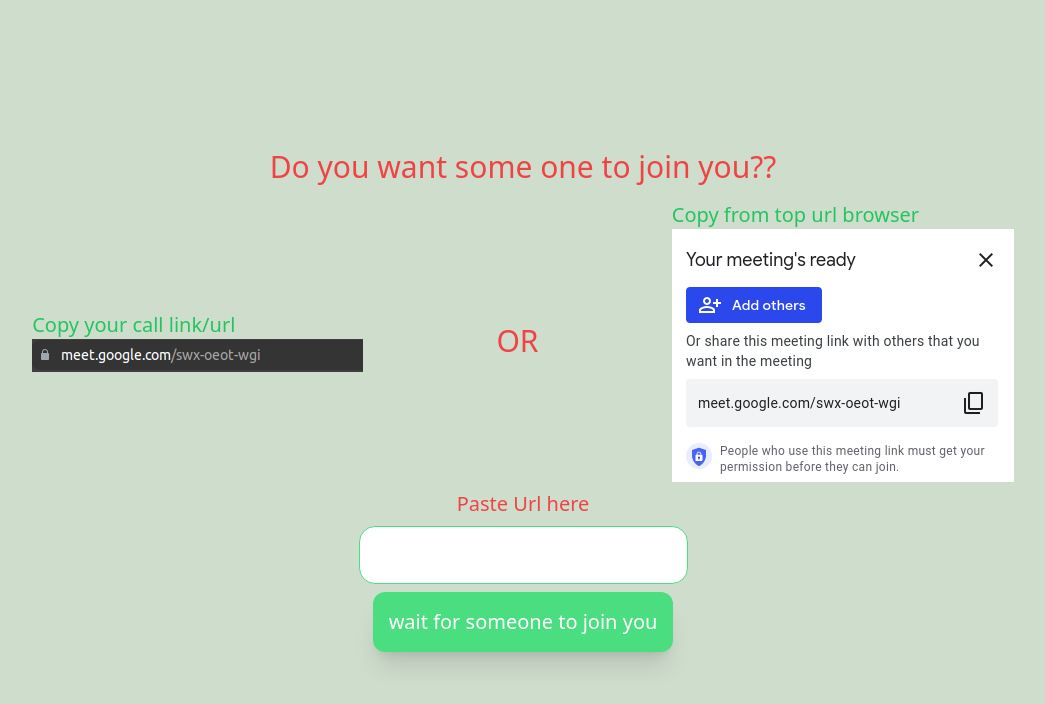
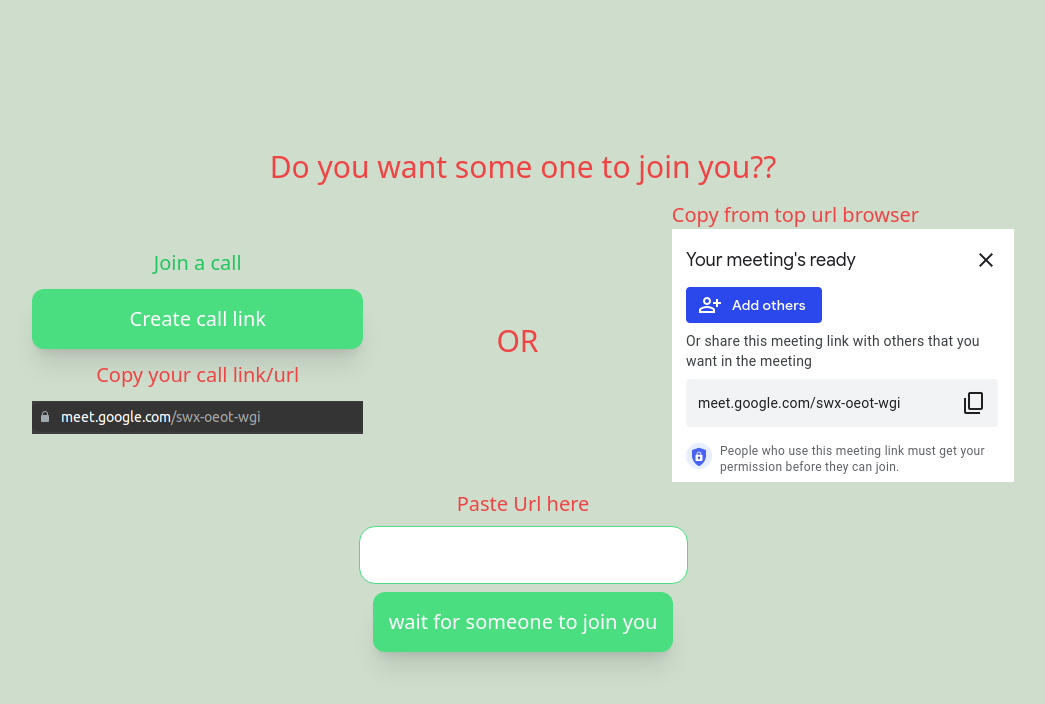
Before and after one commit to Abdullahi-design/tiredworld, a Next.js app: page /connection in a window 1280 px wide. Shown: the top 704 px of the page, without its empty margins (117-1162 px from the left). Built offline with nearby package versions, Linux system fonts and the light colour scheme.

Commit message:
creating google call link

```diff
--- a/pages/connection.tsx
+++ b/pages/connection.tsx
@@ -9,13 +9,17 @@
         <h1 className='text-red-500 md:text-3xl text-2xl text-center sm:pt-0 py-4'>Do you want some one to join you??</h1>
         <div className=' md:px-auto px-4 w-full'>
             <div className='md:flex md:justify-evenly block justify-center items-center w-full'>
-                <div>
-                    <h2 className='text-green-500 text-xl'>Copy your call link/url</h2>
+                <div className=' text-center'>
+                    <h2 className='text-green-500 text-xl pb-3'>Join a call</h2>
+                    <a href="http://meet.google.com/new" target='_blank'>
+                        <button className='bg-green-400 text-white md:p-4 p-2 rounded-xl shadow-xl text-xl w-full'>Create call link</button>
+                    </a>
+                    <h2 className='text-red-500 text-xl py-3'>Copy your call link/url</h2>
                     <Image src={navUrl} alt="" />
                 </div>
                 <p className='text-red-500 md:text-3xl text-2xl text-center'>OR</p>
                 <div>
-                    <p className='text-green-500 text-xl'>Copy from top url browser</p>
+                    <p className='text-red-500 text-xl'>Copy from top url browser</p>
                     <Image src={mainUrl} alt="" />
                 </div>
             </div>
@@ -25,7 +29,7 @@
                     <p className='text-red-500 text-xl'>Paste Url here</p>
                     <input type="url" name="" id="" className='border border-green-400 md:p-4 p-2 md:px-12 px-8 outline-none rounded-2xl my-2'/>
                 </div>
-                <a href="http://meet.google.com/new">
+                <a href="#">
                     <button className='bg-green-400 text-white md:p-4 p-2 rounded-xl shadow-xl text-xl'>wait for someone to join you</button>
                 </a>
             </div>
```
